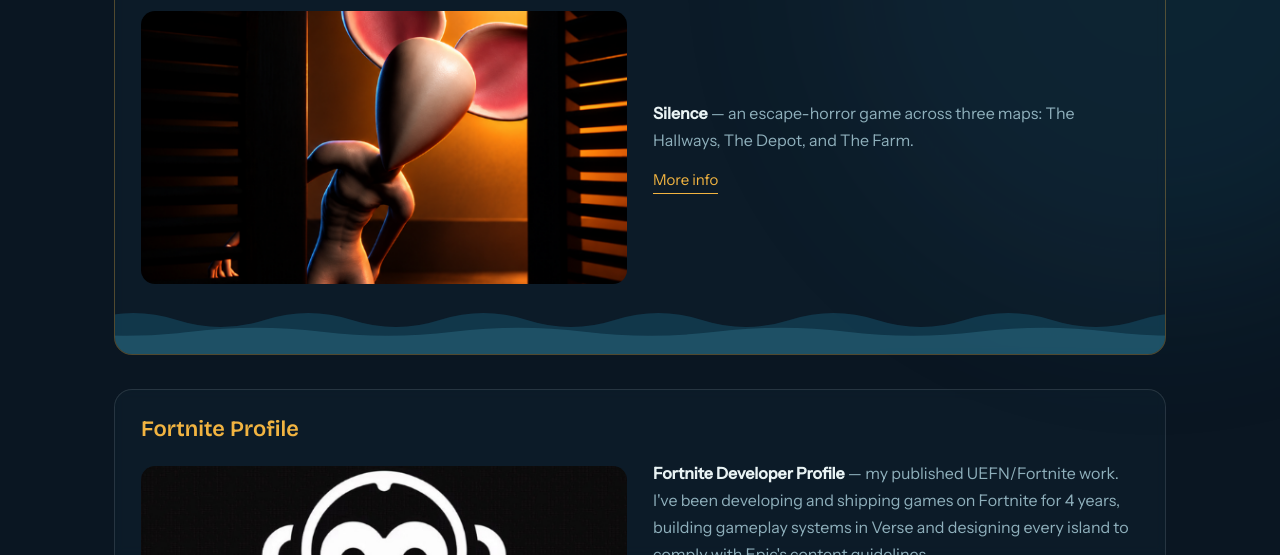
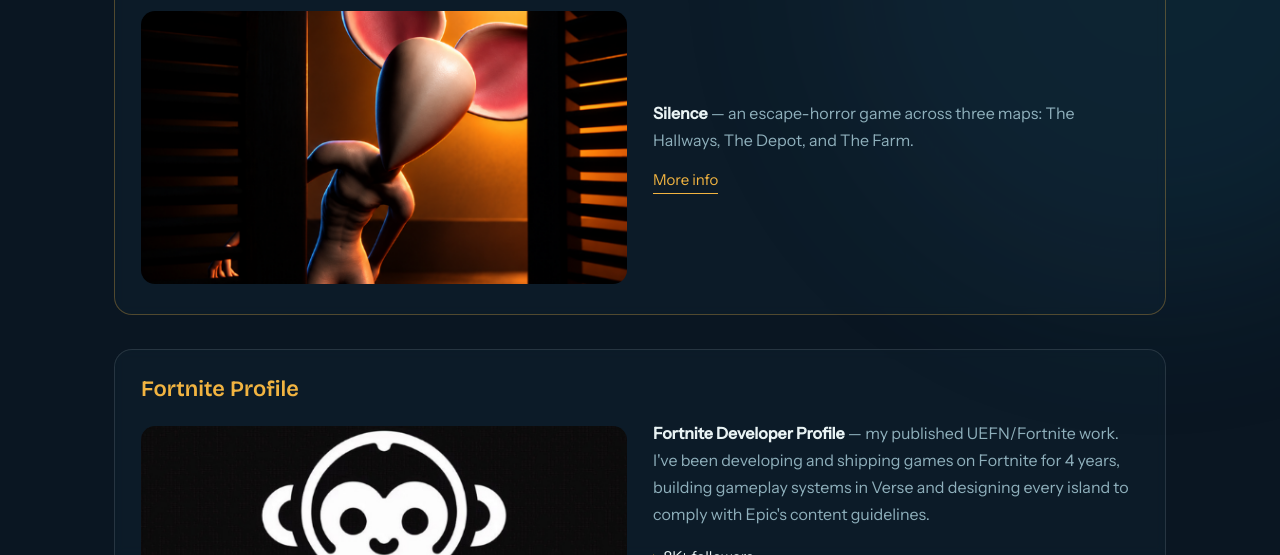
Before and after one commit to anthonytaravella/anthonytaravella.github.io, a plain HTML site: page index.html in a window 1280 px wide. Shown: the part 745-1300 px from the top of the page. Drawn offline with nearby package versions, Linux system fonts and the light colour scheme.

Commit message:
Remove river wave animation from Roblox Games section
Co-Authored-By: Claude Opus 5.5 <noreply@anthropic.com>
Claude-Session: https://claude.ai/code/session_016t4QHW9EZv8xfWda52bHbx

```diff
--- a/index.html
+++ b/index.html
@@ -232,9 +232,7 @@
     position:relative;
     overflow:hidden;
     border-color:rgba(242,180,65,.3);
-    padding-bottom:70px;
   }
-  .section.featured > *:not(.waves){position:relative;z-index:1}
   .tag{
     display:inline-flex;
     align-items:center;
@@ -258,11 +256,6 @@
     100%{box-shadow:0 0 0 10px rgba(242,180,65,0)}
   }
 
-  /* flowing river waves */
-  .waves{position:absolute;left:0;right:0;bottom:0;height:64px;pointer-events:none;z-index:0}
-  .waves svg{position:absolute;bottom:0;left:0;width:200%;height:100%;animation:flow 16s linear infinite}
-  .waves svg.w2{animation-duration:10s;animation-direction:reverse;height:80%}
-  @keyframes flow{to{transform:translateX(-50%)}}
 
   /* boat bob on the featured image */
   .bob{animation:bob 4.5s ease-in-out infinite}
@@ -301,7 +294,7 @@
   .stat span{font-size:11.5px;color:var(--dim);text-transform:uppercase;letter-spacing:.06em}
 
   @media(prefers-reduced-motion:reduce){
-    .glow,.hero-in,.tag i,.waves svg,.bob{animation:none}
+    .glow,.hero-in,.tag i,.bob{animation:none}
     .hero-in{opacity:1}
     h1 span{animation:none;-webkit-text-fill-color:var(--gold)}
     .reveal{opacity:1;transform:none;transition:none}
@@ -348,10 +341,6 @@
       <p class="desc"><strong>Silence</strong> — an escape-horror game across three maps: The Hallways, The Depot, and The Farm.<br><a class="more" href="https://www.roblox.com/games/70953091928109/SILENCE" target="_blank" rel="noopener">More info</a></p>
     </div>
 
-    <div class="waves" aria-hidden="true">
-      <svg class="w1" viewBox="0 0 2400 64" preserveAspectRatio="none"><path fill="rgba(30,110,140,.35)" d="M0 30 Q50 16 100 30 T200 30 T300 30 T400 30 T500 30 T600 30 T700 30 T800 30 T900 30 T1000 30 T1100 30 T1200 30 T1300 30 T1400 30 T1500 30 T1600 30 T1700 30 T1800 30 T1900 30 T2000 30 T2100 30 T2200 30 T2300 30 T2400 30 L2400 64 L0 64Z"/></svg>
-      <svg class="w2" viewBox="0 0 2400 64" preserveAspectRatio="none"><path fill="rgba(95,198,224,.18)" d="M0 36 Q75 26 150 36 T300 36 T450 36 T600 36 T750 36 T900 36 T1050 36 T1200 36 T1350 36 T1500 36 T1650 36 T1800 36 T1950 36 T2100 36 T2250 36 T2400 36 L2400 64 L0 64Z"/></svg>
-    </div>
   </div>
 
   <div class="section reveal">
```
